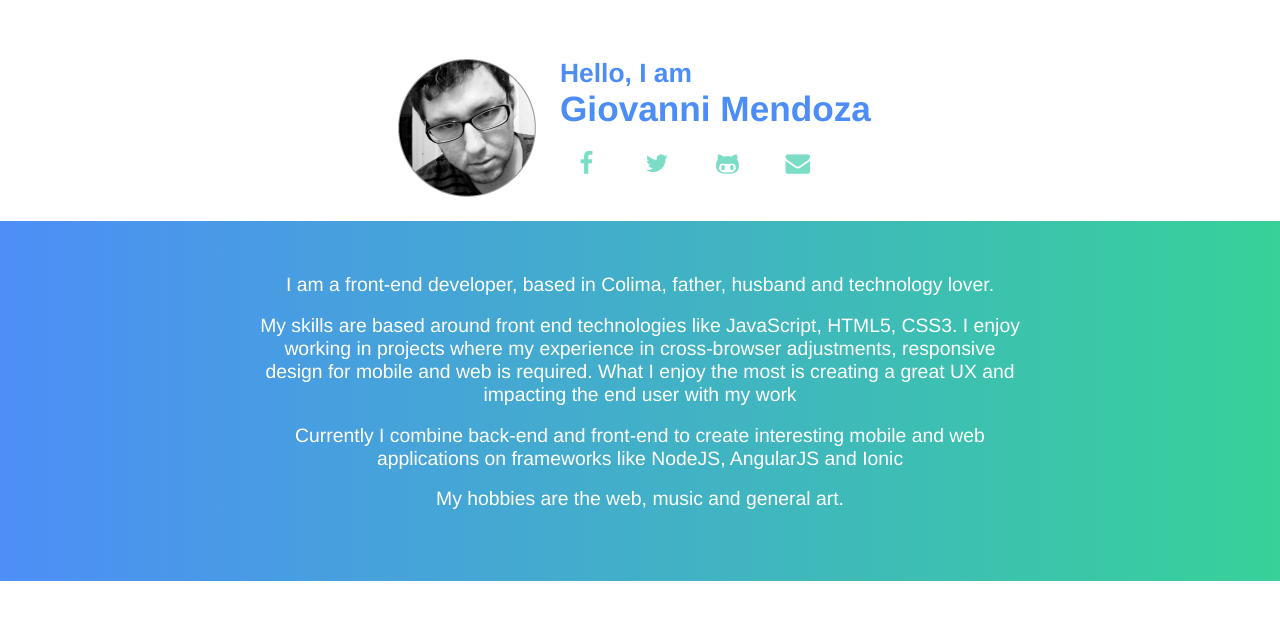
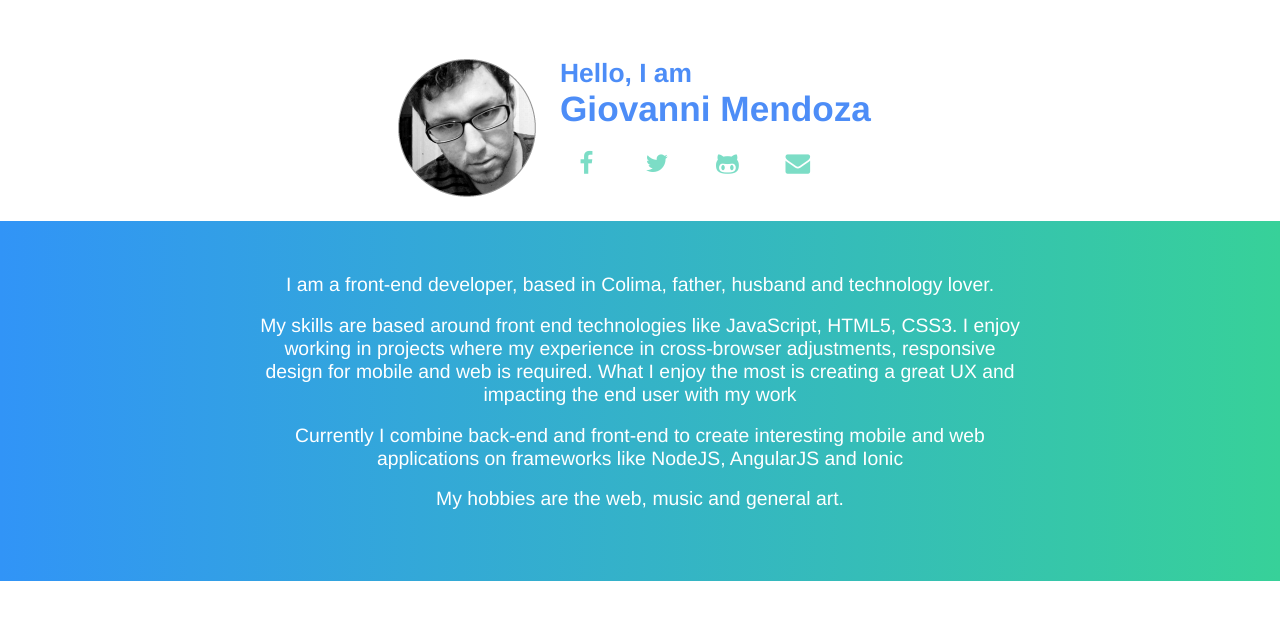
Before and after one commit to mendozagioo/mendozagioo.github.io, a Jekyll site: the page built from index.html, in a window 1280 px wide. Shown: the top 620 px of the page. Built offline with Jekyll 4.4.1, drawn with Linux system fonts in a browser that asks for light colours; nearby versions of some CDN libraries; some web fonts are replaced.

Commit message:
Gradient modified for small screens

```diff
--- a/_sass/ui/_grid.scss
+++ b/_sass/ui/_grid.scss
@@ -17,14 +17,6 @@
 
 .description {
   color: $clear;
-  background: rgba(77,142,247,1);
-  background: -moz-linear-gradient(left, rgba(77,142,247,1) 0%, rgba(55,209,153,1) 100%);
-  background: -webkit-gradient(left top, right top, color-stop(0%, rgba(77,142,247,1)), color-stop(100%, rgba(55,209,153,1)));
-  background: -webkit-linear-gradient(left, rgba(77,142,247,1) 0%, rgba(55,209,153,1) 100%);
-  background: -o-linear-gradient(left, rgba(77,142,247,1) 0%, rgba(55,209,153,1) 100%);
-  background: -ms-linear-gradient(left, rgba(77,142,247,1) 0%, rgba(55,209,153,1) 100%);
-  background: linear-gradient(to right, rgba(77,142,247,1) 0%, rgba(55,209,153,1) 100%);
-  filter: progid:DXImageTransform.Microsoft.gradient( startColorstr='#4d8ef7', endColorstr='#37d199', GradientType=1 );
 
   .center-col {
     padding: 3rem 1rem;
@@ -46,6 +38,17 @@
     width: 60%;
     text-align: left;
   }
+
+  .description {
+    background: #4d8ef7;
+    background: -moz-linear-gradient(left, #4d8ef7 0%, #3194f7 0%, #37d199 100%);
+    background: -webkit-gradient(left top, right top, color-stop(0%, #4d8ef7), color-stop(0%, #3194f7), color-stop(100%, #37d199));
+    background: -webkit-linear-gradient(left, #4d8ef7 0%, #3194f7 0%, #37d199 100%);
+    background: -o-linear-gradient(left, #4d8ef7 0%, #3194f7 0%, #37d199 100%);
+    background: -ms-linear-gradient(left, #4d8ef7 0%, #3194f7 0%, #37d199 100%);
+    background: linear-gradient(to right, #4d8ef7 0%, #3194f7 0%, #37d199 100%);
+    filter: progid:DXImageTransform.Microsoft.gradient( startColorstr='#4d8ef7', endColorstr='#37d199', GradientType=1 );
+  }
 }
 
 @media (min-width: 601px) and (max-width: 800px) {
@@ -66,6 +69,14 @@
 
   .description {
     padding: 0 2rem;
+    background: #4d8ef7;
+    background: -moz-linear-gradient(left, #4d8ef7 0%, #3194f7 0%, #37d199 100%);
+    background: -webkit-gradient(left top, right top, color-stop(0%, #4d8ef7), color-stop(0%, #3194f7), color-stop(100%, #37d199));
+    background: -webkit-linear-gradient(left, #4d8ef7 0%, #3194f7 0%, #37d199 100%);
+    background: -o-linear-gradient(left, #4d8ef7 0%, #3194f7 0%, #37d199 100%);
+    background: -ms-linear-gradient(left, #4d8ef7 0%, #3194f7 0%, #37d199 100%);
+    background: linear-gradient(to right, #4d8ef7 0%, #3194f7 0%, #37d199 100%);
+    filter: progid:DXImageTransform.Microsoft.gradient( startColorstr='#4d8ef7', endColorstr='#37d199', GradientType=1 );
   }
 }
 
@@ -90,5 +101,13 @@
 
   .description {
     padding: 0 2rem;
+    background: #4d8ef7;
+    background: -moz-linear-gradient(top, #4d8ef7 0%, #3194f7 0%, #37d199 100%);
+    background: -webkit-gradient(left top, left bottom, color-stop(0%, #4d8ef7), color-stop(0%, #3194f7), color-stop(100%, #37d199));
+    background: -webkit-linear-gradient(top, #4d8ef7 0%, #3194f7 0%, #37d199 100%);
+    background: -o-linear-gradient(top, #4d8ef7 0%, #3194f7 0%, #37d199 100%);
+    background: -ms-linear-gradient(top, #4d8ef7 0%, #3194f7 0%, #37d199 100%);
+    background: linear-gradient(to bottom, #4d8ef7 0%, #3194f7 0%, #37d199 100%);
+    filter: progid:DXImageTransform.Microsoft.gradient( startColorstr='#4d8ef7', endColorstr='#37d199', GradientType=0 );
   }
 }
```
Also changed, not shown: 2 other files.
